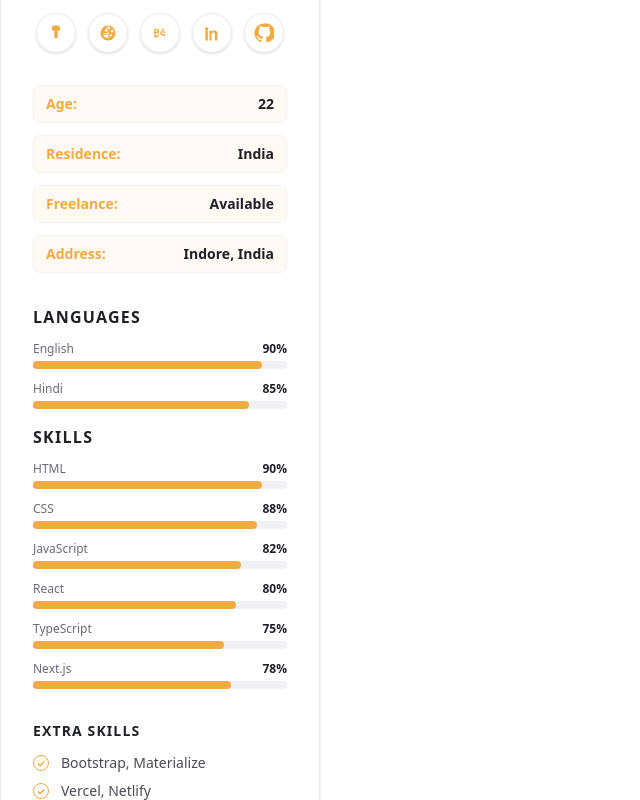
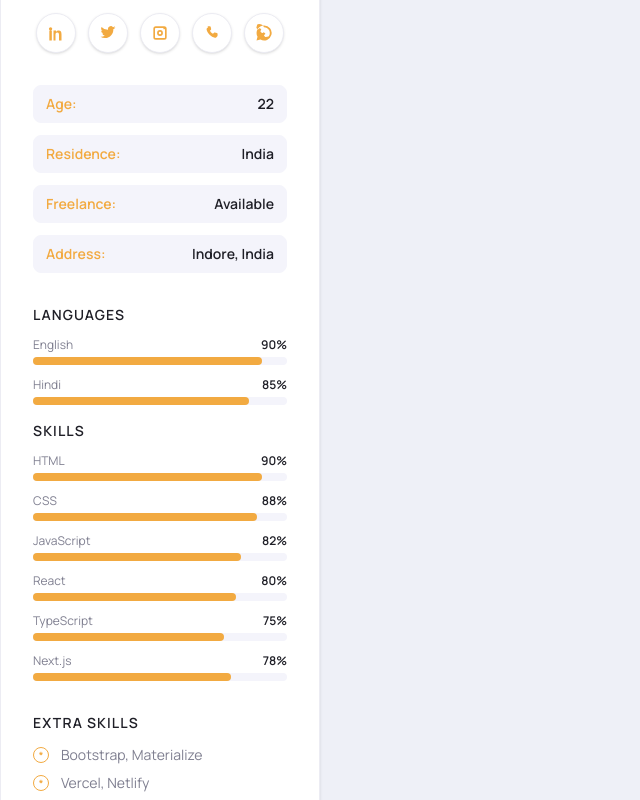
Before and after one commit to Ayushpal0301/ayushpal-dev-portfolio, a Next.js app: page /LeftsideMenu in a window 1280 px wide. Shown: the part 240-1040 px from the top of the page, without its empty margins (0-640 px from the left). Built offline with nearby package versions, Linux system fonts and the light colour scheme.

Commit message:
update page

```diff
--- a/app/LeftsideMenu/page.tsx
+++ b/app/LeftsideMenu/page.tsx
@@ -2,17 +2,37 @@ import Image from "next/image";
 import avatar from "../../public/assets/avatar.png";
 
 const socialIcons = [
-  { label: "facebook", path: "M9 3h4a4 4 0 0 1 4 4v2h-3v9h-4V9H7V6a3 3 0 0 1 3-3Z" },
-  { label: "dribbble", path: "M12 3a9 9 0 1 0 0 18a9 9 0 0 0 0-18Zm6.6 8.1h-3.2a13 13 0 0 0-.4-1.4a13 13 0 0 0 2.4-2.3A7.1 7.1 0 0 1 18.6 11Zm-3.5-5.4a11 11 0 0 1-2 2.1a17 17 0 0 0-2.7-3.7a7.1 7.1 0 0 1 4.7 1.6ZM10 6.4a16 16 0 0 1 2.4 3.4a22 22 0 0 1-4.6.5a22 22 0 0 1 2.2-3.9Zm-2.8 5.7a20 20 0 0 0 5.8-.7a11 11 0 0 1 .4 2.2H6.5a7.1 7.1 0 0 1 .7-1.5Zm5.6 5.6a7.1 7.1 0 0 1-7-3.2h6.5c0 .6.1 1.2.2 1.8a14 14 0 0 1 .3 1.4Zm1.8-.7a16 16 0 0 0-.3-1.8c-.1-.5-.2-1-.2-1.5h3.1a7.1 7.1 0 0 1-2.6 3.3Z" },
-  { label: "behance", path: "M5 7h3.5A2.5 2.5 0 0 1 11 9.5C11 11 10 12 8.3 12C10 12 11 13 11 14.5A2.5 2.5 0 0 1 8.5 17H5V7Zm2.8 3.4c.7 0 1.2-.5 1.2-1.2S8.5 8 7.8 8H6.6v2.4H7.8ZM8.6 15c.8 0 1.3-.5 1.3-1.3c0-.8-.5-1.3-1.3-1.3H6.6V15h2ZM15.2 8.7c1.8 0 3 1.2 3 3.3V12H14c.1 1 .8 1.8 1.9 1.8c.7 0 1.4-.3 1.8-.8l1.1 1c-.7.9-1.7 1.5-3 1.5c-2 0-3.5-1.5-3.5-3.4s1.4-3.4 2.9-3.4Zm1.5 2.6c-.1-.9-.7-1.4-1.5-1.4s-1.4.5-1.6 1.4h3.1ZM14 7h3v1.1h-3V7Z" },
-  { label: "linkedin", path: "M4 9h3v12H4V9Zm1.5-4a2 2 0 1 1 0 4a2 2 0 0 1 0-4ZM9 9h3v1.6h.1A3.3 3.3 0 0 1 15 9c3 0 3.6 2 3.6 4.7V21h-3v-6.2c0-1.5 0-3.3-2-3.3s-2.2 1.6-2.2 3.2V21H9V9Z" },
-  { label: "github", path: "M12 .5A11.5 11.5 0 0 0 8.3 22.9c.6.1.8-.2.8-.6v-2.1c-3.4.8-4.1-1.6-4.1-1.6c-.6-1.5-1.5-1.9-1.5-1.9c-1.2-.8.1-.8.1-.8c1.3.1 2 .1 2.7 1.4c1.2 2.1 3.2 1.5 4 .9c.1-.9.5-1.5.8-1.9c-2.7-.3-5.5-1.4-5.5-6.1c0-1.3.5-2.4 1.3-3.3c-.2-.3-.6-1.6.1-3.2c0 0 1-.3 3.3 1.3a11.5 11.5 0 0 1 6 0C17.1 4 18 4.3 18 4.3c.7 1.6.3 2.9.1 3.2c.8.9 1.3 2 1.3 3.3c0 4.7-2.8 5.8-5.5 6.1c.5.4.9 1.2.9 2.4v3.5c0 .4.3.7.8.6A11.5 11.5 0 0 0 12 .5Z" },
+  {
+    label: "LinkedIn",
+    href: "https://www.linkedin.com/in/ayush-pal-518b0326a/",
+    path: "M4 9h3v12H4V9Zm1.5-4a2 2 0 1 1 0 4a2 2 0 0 1 0-4ZM9 9h3v1.6h.1A3.3 3.3 0 0 1 15 9c3 0 3.6 2 3.6 4.7V21h-3v-6.2c0-1.5 0-3.3-2-3.3s-2.2 1.6-2.2 3.2V21H9V9Z",
+  },
+  {
+    label: "Twitter",
+    href: "https://twitter.com",
+    path: "M21 5.5c-.7.3-1.4.4-2.1.5c.8-.5 1.3-1.2 1.6-2c-.8.5-1.6.8-2.5 1a3.5 3.5 0 0 0-6 3.2A10 10 0 0 1 4.3 4.8a3.5 3.5 0 0 0 1.1 4.6c-.6 0-1.2-.2-1.7-.5v.1a3.5 3.5 0 0 0 2.8 3.4c-.5.2-1 .2-1.5.1a3.5 3.5 0 0 0 3.2 2.4A7 7 0 0 1 3 16.5a9.9 9.9 0 0 0 5.4 1.6c6.5 0 10-5.4 10-10l-.1-.5A7 7 0 0 0 21 5.5Z",
+  },
+  {
+    label: "Instagram",
+    href: "https://www.instagram.com",
+    path: "M7 4h10a3 3 0 0 1 3 3v10a3 3 0 0 1-3 3H7a3 3 0 0 1-3-3V7a3 3 0 0 1 3-3Zm0 2a1 1 0 0 0-1 1v10a1 1 0 0 0 1 1h10a1 1 0 0 0 1-1V7a1 1 0 0 0-1-1H7Zm11 .5a1 1 0 1 1-2 0a1 1 0 0 1 2 0ZM12 8.5A3.5 3.5 0 1 1 8.5 12A3.5 3.5 0 0 1 12 8.5Zm0 2a1.5 1.5 0 1 0 1.5 1.5A1.5 1.5 0 0 0 12 10.5Z",
+  },
+  {
+    label: "Call",
+    href: "tel:+916269366139",
+    path: "M6.6 4.1c.2-.2.5-.3.8-.3h2c.5 0 .9.3 1 .8l.6 2.6c0 .3 0 .6-.2.8l-1.3 1.4a8 8 0 0 0 3.6 3.6l1.4-1.3c.2-.2.5-.3.8-.2l2.6.6c.5.1.8.5.8 1v2c0 .3-.1.6-.3.8l-1.4 1.4c-.4.4-1 .6-1.5.5c-2.3-.5-4.5-1.7-6.4-3.6c-1.9-1.9-3.1-4.1-3.6-6.4c-.1-.5 0-1 .5-1.5l1.4-1.4Z",
+  },
+  {
+    label: "WhatsApp",
+    href: "https://wa.me/916269366139",
+    path: "M12 3a9 9 0 0 0-7.8 13.4L3 21l4.7-1.2A9 9 0 1 0 12 3Zm0 2a7 7 0 0 1 6.1 10.4l-.2.3a1 1 0 0 1-.6.4l-1.6.4l-1.5.4a1 1 0 0 1-.9-.3l-.9-1a1 1 0 0 1 .1-1.4l.8-.8c.2-.2.3-.5.2-.8c-.2-.4-1-1.1-1.4-1.3c-.3-.2-.6-.2-.8 0l-.9.6a1 1 0 0 1-1.2-.1l-.6-.6l-.6-.6a1 1 0 0 1-.1-1.2l.6-.9c.2-.3.2-.6 0-.9c-.2-.4-.9-1.2-1.3-1.4c-.3-.1-.6 0-.8.2l-.8.8a1 1 0 0 1-1.4.1l-1-1a1 1 0 0 1-.3-.9l.4-1.5l.4-1.6a1 1 0 0 1 .4-.6l.3-.2A7 7 0 0 1 12 5Z",
+  },
 ];
 
 const ProgressBar = ({ value }: { value: number }) => (
-  <div className="w-full h-2 rounded-full bg-[#f1f1f5]">
+  <div className="w-full h-2 rounded-full bg-[var(--muted)]">
     <div
-      className="h-full rounded-full bg-[#f2aa41]"
+      className="h-full rounded-full bg-[var(--accent)]"
       style={{ width: `${value}%` }}
     />
   </div>
@@ -20,7 +40,7 @@ const ProgressBar = ({ value }: { value: number }) => (
 
 export default function LeftsideMenu() {
   return (
-    <aside className="w-[320px] min-h-screen bg-white border border-[#e9e9f2] px-8 py-10 flex flex-col gap-8 shadow-sm">
+    <aside className="w-[320px] min-h-screen bg-[var(--card)] border border-[var(--card-border)] px-8 py-10 flex flex-col gap-8 shadow-sm">
       <div className="flex flex-col items-center text-center gap-3">
         <div className="relative">
           <div className="absolute inset-0 rounded-full border-[6px] border-[#f4c15d]/40" />
@@ -31,28 +51,31 @@ export default function LeftsideMenu() {
             priority
           />
         </div>
-        <div className="font-semibold text-xl tracking-tight text-[#1f1f27]">
+        <div className="font-semibold text-xl tracking-tight text-[var(--text-strong)]">
           Ayush Pal
         </div>
-        <div className="text-sm font-medium text-[#7f7f90]">
+        <div className="text-sm font-medium text-[var(--text-subtle)]">
           Front-End Developer
         </div>
         <div className="flex items-center gap-3">
           {socialIcons.map((icon) => (
-            <span
+            <a
               key={icon.label}
-              className="h-10 w-10 rounded-full border border-[#ececf3] bg-white text-[#f2aa41] shadow-sm grid place-items-center hover:-translate-y-0.5 transition"
+              href={icon.href}
+              target="_blank"
+              rel="noreferrer"
+              className="h-10 w-10 rounded-full border border-[var(--card-border)] bg-[var(--card)] text-[var(--accent)] shadow-sm grid place-items-center hover:-translate-y-0.5 transition"
               aria-label={icon.label}
             >
               <svg viewBox="0 0 24 24" className="h-5 w-5 fill-current">
                 <path d={icon.path} />
               </svg>
-            </span>
+            </a>
           ))}
         </div>
       </div>
 
-      <div className="grid gap-3 text-sm text-[#4a4a56]">
+      <div className="grid gap-3 text-sm text-[var(--text-subtle)]">
         {[
           ["Age:", "22"],
           ["Residence:", "India"],
@@ -61,10 +84,10 @@ export default function LeftsideMenu() {
         ].map(([label, value]) => (
           <div
             key={label}
-            className="flex justify-between items-center rounded-[8px] border border-[#f1f1f5] px-3 py-2 bg-[#fffaf3]"
+            className="flex justify-between items-center rounded-[8px] border border-[var(--muted)] px-3 py-2 bg-[var(--muted)]"
           >
-            <span className="font-semibold text-[#f2aa41]">{label}</span>
-            <span className="justify-self-end font-semibold text-[#1f1f27]">
+            <span className="font-semibold text-[var(--accent)]">{label}</span>
+            <span className="justify-self-end font-semibold text-[var(--text-strong)]">
               {value}
             </span>
           </div>
@@ -73,18 +96,18 @@ export default function LeftsideMenu() {
 
       <div className="grid gap-4">
         <div>
-          <div className="font-bold text-l text-[#1f1f27] uppercase tracking-[0.08em]">
+          <div className="font-semibold text-sm text-[var(--text-strong)] uppercase tracking-[0.08em]">
             Languages
           </div>
           <div className="mt-3 grid gap-3">
             {[
               ["English", 90],
               ["Hindi", 85],
-              ].map(([name, value]) => (
+            ].map(([name, value]) => (
               <div key={name}>
-                <div className="mb-1 flex items-center justify-between text-xs text-[#6a6a7a]">
+                <div className="mb-1 flex items-center justify-between text-xs text-[var(--text-subtle)]">
                   <span>{name}</span>
-                  <span className="font-semibold text-[#1f1f27]">
+                  <span className="font-semibold text-[var(--text-strong)]">
                     {value}%
                   </span>
                 </div>
@@ -95,7 +118,7 @@ export default function LeftsideMenu() {
         </div>
 
         <div>
-          <div className="font-bold text-l text-[#1f1f27] uppercase tracking-[0.08em]">
+          <div className="font-semibold text-sm text-[var(--text-strong)] uppercase tracking-[0.08em]">
             Skills
           </div>
           <div className="mt-3 grid gap-3">
@@ -108,9 +131,9 @@ export default function LeftsideMenu() {
               ["Next.js", 78],
             ].map(([name, value]) => (
               <div key={name}>
-                <div className="mb-1 flex items-center justify-between text-xs text-[#6a6a7a]">
+                <div className="mb-1 flex items-center justify-between text-xs text-[var(--text-subtle)]">
                   <span>{name}</span>
-                  <span className="font-semibold text-[#1f1f27]">
+                  <span className="font-semibold text-[var(--text-strong)]">
                     {value}%
                   </span>
                 </div>
@@ -122,10 +145,10 @@ export default function LeftsideMenu() {
       </div>
 
       <div className="grid gap-3 text-sm">
-        <div className="font-bold text-l text-[#1f1f27] uppercase tracking-[0.08em]">
+        <div className="font-semibold text-sm text-[var(--text-strong)] uppercase tracking-[0.08em]">
           Extra Skills
         </div>
-        <div className="grid gap-2 text-[#4a4a56]">
+        <div className="grid gap-2 text-[var(--text-subtle)]">
           {[
             "Bootstrap, Materialize",
             "Vercel, Netlify",
@@ -133,18 +156,17 @@ export default function LeftsideMenu() {
             "Git knowledge",
           ].map((item) => (
             <div key={item} className="flex items-center gap-3">
-              <span className="grid h-4 w-4 place-items-center rounded-full border border-[#f2aa41] text-[#f2aa41] text-[10px] font-bold">
-                ✓
+              <span className="grid h-4 w-4 place-items-center rounded-full border border-[var(--accent)] text-[var(--accent)] text-[10px] font-bold">
+                *
               </span>
               <span>{item}</span>
             </div>
           ))}
         </div>
-        <button className="mt-3 flex items-center justify-center gap-2 rounded-md border border-[#1f1f27] bg-[#1f1f27] px-4 py-3 text-sm font-semibold text-white transition hover:bg-white hover:text-[#1f1f27]">
+        <button className="mt-3 flex items-center justify-center gap-2 rounded-md border border-[var(--accent)] bg-[var(--accent)] px-4 py-3 text-sm font-semibold text-[var(--text-strong)] transition hover:bg-transparent hover:text-[var(--accent)]">
           Download CV
         </button>
       </div>
     </aside>
   );
-
 }
--- a/app/RightsideMenu/page.tsx
+++ b/app/RightsideMenu/page.tsx
@@ -1,3 +1,7 @@
+"use client";
+
+import { useTheme } from "../theme-provider";
+
 type NavItem = {
   label: string;
   active?: boolean;
@@ -5,7 +9,6 @@ type NavItem = {
 };
 
 const navItems: NavItem[] = [
-  { label: "Theme", path: "M12 3c-1 1.2-1.6 2.7-1.6 4.4A6.6 6.6 0 0 0 17 14c1.7 0 3.2-.6 4.4-1.6A9 9 0 1 1 12 3Z" },
   {
     label: "Home",
     active: true,
@@ -18,24 +21,44 @@ const navItems: NavItem[] = [
   { label: "Contact", path: "M4 7h16v10H4V7Zm2 2v6h12V9H6Zm1.5 1.5 3.5 2.5 3.5-2.5" },
 ];
 
+const moonPath = "M12 3c-1 1.2-1.6 2.7-1.6 4.4A6.6 6.6 0 0 0 17 14c1.7 0 3.2-.6 4.4-1.6A9 9 0 1 1 12 3Z";
+const sunPath =
+  "M12 8a4 4 0 1 0 0 8a4 4 0 0 0 0-8Zm0-5a1 1 0 0 1 1 1v1a1 1 0 1 1-2 0V4a1 1 0 0 1 1-1Zm0 17a1 1 0 0 1 1 1v1a1 1 0 1 1-2 0v-1a1 1 0 0 1 1-1Zm9-7a1 1 0 0 1-1 1h-1a1 1 0 1 1 0-2h1a1 1 0 0 1 1 1ZM6 12a1 1 0 0 1-1 1H4a1 1 0 0 1 0-2h1a1 1 0 0 1 1 1Zm10.95-5.95a1 1 0 0 1 0 1.4l-.7.71a1 1 0 0 1-1.41-1.42l.71-.7a1 1 0 0 1 1.4 0ZM8.46 17.54a1 1 0 0 1 0 1.4l-.71.71a1 1 0 0 1-1.41-1.42l.71-.7a1 1 0 0 1 1.4 0ZM18.95 15.54a1 1 0 0 1-1.4 0l-.71-.71a1 1 0 0 1 1.42-1.41l.7.71a1 1 0 0 1 0 1.4ZM7.46 8.46a1 1 0 0 1-1.4 0l-.71-.71A1 1 0 0 1 6.77 6.34l.7.71a1 1 0 0 1 0 1.41Z";
+
 export default function RightsideMenu() {
+  const { theme, toggleTheme } = useTheme();
+
   return (
-    <aside className="relative flex flex-col items-center">
-      <div className="absolute inset-y-0 right-0  " aria-hidden />
-      <div className="z-10 h-328.75 flex flex-col items-center gap-4 w-20 bg-white px-3 py-5 shadow-sm border border-[#ececf3]">
+    <aside className="relative flex flex-col items-center bg-[var(--card)] ">
+      <div className="  inset-y-0 right-0 w-20 " aria-hidden />
+
+      <button
+        onClick={toggleTheme}
+        aria-label="Toggle theme"
+        className="mb-4 mt-4 grid h-11 w-11 place-items-center rounded-full border border-[var(--card-border)] bg-[var(--card)] text-[var(--text-strong)] shadow-sm hover:bg-[var(--muted)]"
+      >
+        <svg
+          viewBox="0 0 24 24"
+          className="h-5 w-5 fill-[var(--text-strong)]"
+        >
+          <path d={theme === "light" ? moonPath : sunPath} />
+        </svg>
+      </button>
+
+      <div className="z-10 flex flex-col items-center mt-30 gap-4 w-20 bg-[var(--card)] px-3 py-5  border-[var(--card-border)]">
         {navItems.map((item) => (
           <div key={item.label}>
             <button
               className={`grid h-12 w-12 place-items-center rounded-full border transition shadow-sm ${
                 item.active
-                  ? "border-[#f3c96b] bg-[#f3b321] text-white"
-                  : "border-transparent bg-[#f4f4fb] text-[#7c7c8d] hover:bg-[#ececf6]"
+                  ? "border-[var(--accent)] bg-[var(--accent)] text-white"
+                  : "border-transparent bg-[var(--muted)] text-[var(--text-subtle)] hover:bg-[var(--card-border)]/30"
               }`}
               aria-label={item.label}
             >
               <svg
                 viewBox="0 0 24 24"
-                className={`h-5 w-5 ${item.active ? "fill-white" : "fill-[#7c7c8d]"}`}
+                className={`h-5 w-5 ${item.active ? "fill-white" : "fill-[var(--text-subtle)]"}`}
               >
                 <path d={item.path} />
               </svg>
--- a/app/globals.css
+++ b/app/globals.css
@@ -1,28 +1,42 @@
+@import url("https://fonts.googleapis.com/css2?family=Manrope:wght@400;500;600;700;800&family=Poppins:wght@500;600;700&display=swap");
 @import "tailwindcss";
-@import url("https://fonts.googleapis.com/css2?family=Manrope:wght@400;500;600;700;800&family=Poppins:wght@500;600;700&display=swap");
 
 :root {
   --background: #ffffff;
   --foreground: #171717;
+  --page-bg: #eef0f7;
+  --card: #ffffff;
+  --card-border: #ececf3;
+  --text-strong: #1f1f27;
+  --text-subtle: #7f7f90;
+  --muted: #f4f4fb;
+  --gutter: #e6e6eb;
+  --accent: #f2aa41;
+}
+
+[data-theme="dark"] {
+  --background: #0f111a;
+  --foreground: #f5f6fb;
+  --page-bg: #0f111a;
+  --card: #161925;
+  --card-border: #252a38;
+  --text-strong: #f5f6fb;
+  --text-subtle: #a5acc0;
+  --muted: #1f2330;
+  --gutter: #1b1e29;
+  --accent: #f2aa41;
 }
 
 @theme inline {
-  --color-background: var(--background);
-  --color-foreground: var(--foreground);
+  --color-background: var(--page-bg);
+  --color-foreground: var(--text-strong);
   --font-sans: "Manrope", "Poppins", system-ui, -apple-system, sans-serif;
   --font-mono: var(--font-geist-mono);
 }
 
-@media (prefers-color-scheme: dark) {
-  :root {
-    --background: #0a0a0a;
-    --foreground: #ededed;
-  }
-}
-
 body {
   margin: 0;
-  background: var(--background);
-  color: var(--foreground);
+  background: var(--page-bg);
+  color: var(--text-strong);
   font-family: var(--font-sans);
 }
--- a/app/layout.tsx
+++ b/app/layout.tsx
@@ -1,6 +1,7 @@
 import type { Metadata } from "next";
 import { Geist, Geist_Mono } from "next/font/google";
 import "./globals.css";
+import { ThemeProvider } from "./theme-provider";
 
 const geistSans = Geist({
   variable: "--font-geist-sans",
@@ -25,10 +26,8 @@ export default function RootLayout({
 }>) {
   return (
     <html lang="en">
-      <body
-        className={`${geistSans.variable} ${geistMono.variable} antialiased`}
-      >
-        {children}
+      <body className={`${geistSans.variable} ${geistMono.variable} antialiased`}>
+        <ThemeProvider>{children}</ThemeProvider>
       </body>
     </html>
   );
--- a/app/page.tsx
+++ b/app/page.tsx
@@ -4,7 +4,7 @@ import MainMenu from "./MainMenu/page";
 
 export default function Home() {
   return (
-    <div className="min-h-screen w-full bg-[#eef0f7] text-black">
+    <div className="min-h-screen w-full bg-[var(--page-bg)] text-[var(--text-strong)]">
       <div className="mx-auto flex gap-6 px-6 py-10">
         <LeftsideMenu />
         <MainMenu />
--- /dev/null
+++ b/app/theme-provider.tsx
@@ -0,0 +1,47 @@
+"use client";
+
+import { createContext, useContext, useEffect, useMemo, useState } from "react";
+
+type Theme = "light" | "dark";
+
+type ThemeContextValue = {
+  theme: Theme;
+  toggleTheme: () => void;
+};
+
+const ThemeContext = createContext<ThemeContextValue | undefined>(undefined);
+
+export function ThemeProvider({ children }: { children: React.ReactNode }) {
+  const [theme, setTheme] = useState<Theme>("light");
+
+  useEffect(() => {
+    const saved = window.localStorage.getItem("theme");
+    if (saved === "dark" || saved === "light") {
+      setTheme(saved);
+    }
+  }, []);
+
+  useEffect(() => {
+    document.documentElement.setAttribute("data-theme", theme);
+    document.body.setAttribute("data-theme", theme);
+    window.localStorage.setItem("theme", theme);
+  }, [theme]);
+
+  const value = useMemo(
+    () => ({
+      theme,
+      toggleTheme: () => setTheme((prev) => (prev === "light" ? "dark" : "light")),
+    }),
+    [theme],
+  );
+
+  return <ThemeContext.Provider value={value}>{children}</ThemeContext.Provider>;
+}
+
+export function useTheme() {
+  const ctx = useContext(ThemeContext);
+  if (!ctx) {
+    throw new Error("useTheme must be used within ThemeProvider");
+  }
+  return ctx;
+}
```
Also changed, not shown: app/MainMenu/page.tsx (+33 -40 lines).
